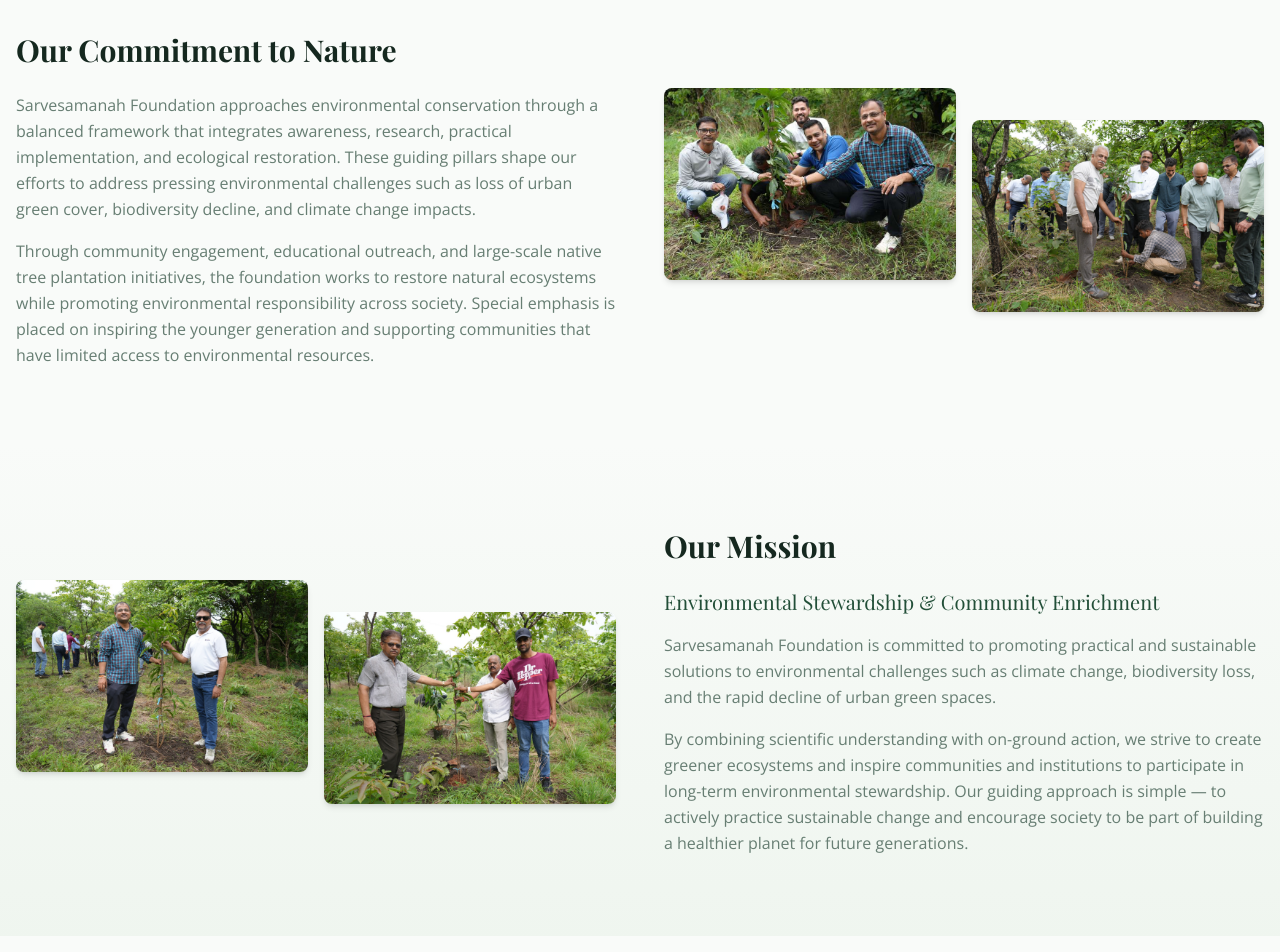
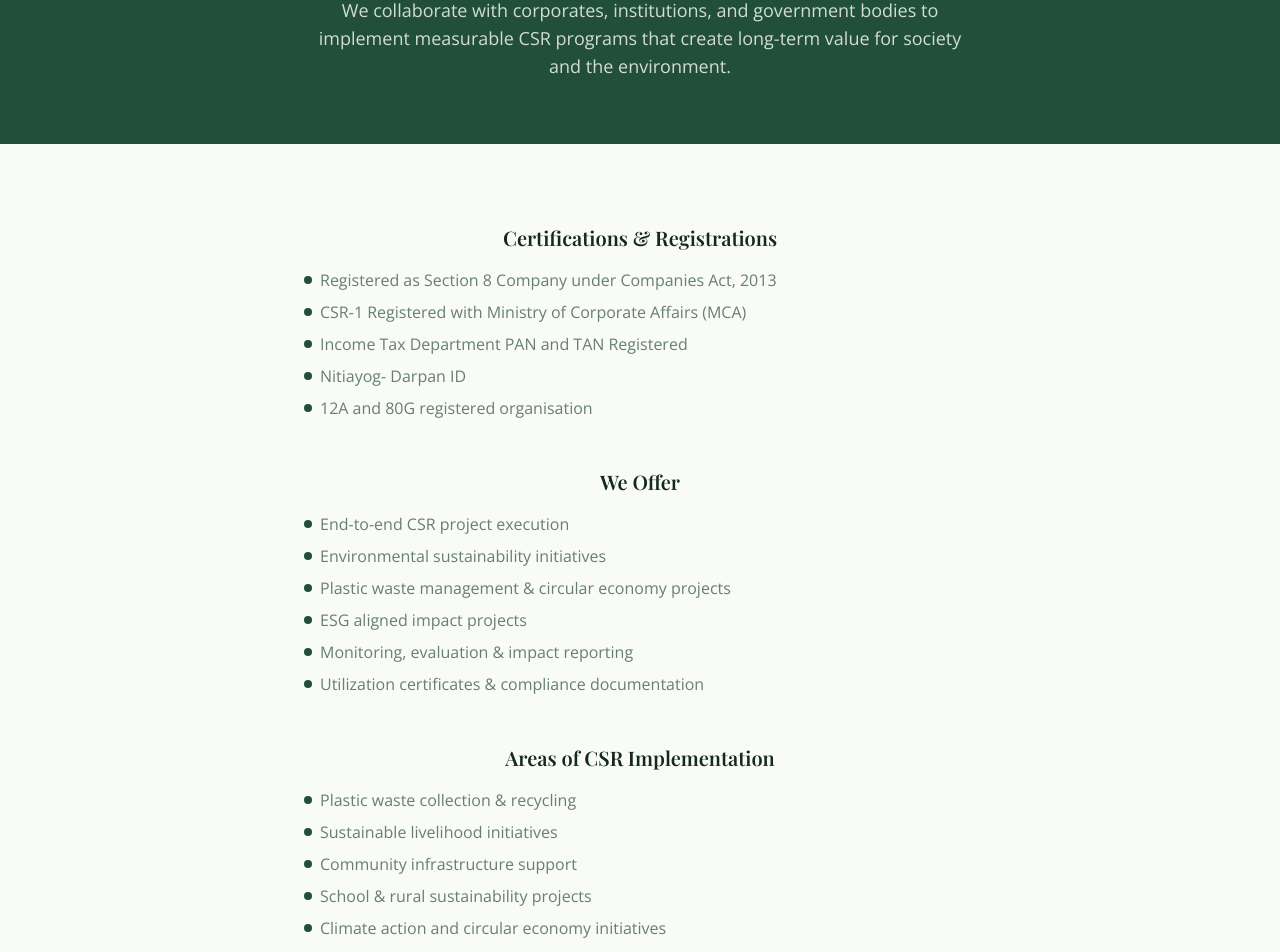
Before and after one commit to sujayjirapure/ngo2, a React (Vite) app: page /about in a window 1280 px wide. Shown: the part 360-1312 px from the top of the page. Built offline with nearby package versions, Linux system fonts and the light colour scheme; the HTML template or start-up script is replaced by a standard one.

Commit message:
banner image update sujay 20/4

```diff
--- a/src/pages/AboutPage.jsx
+++ b/src/pages/AboutPage.jsx
@@ -1,8 +1,115 @@
-import about1 from "@/assets/about-1.jpg";
-import about2 from "@/assets/gallery/ngog5.jpeg";
-import mission1 from "@/assets/gallery/ngog14.jpeg";
-import mission2 from "@/assets/gallery/ngog3.jpeg";
-import taljai2 from "@/assets/taljai-2.jpg";
+// import about1 from "@/assets/about-1.jpg";
+// import about2 from "@/assets/gallery/ngog5.jpeg";
+// import mission1 from "@/assets/gallery/ngog14.jpeg";
+// import mission2 from "@/assets/gallery/ngog3.jpeg";
+// import taljai2 from "@/assets/taljai-2.jpg";
+
+// function AboutPage() {
+//   return (
+//     <>
+//       {/* Page Header */}
+//       <section className="bg-primary pt-32 pb-16">
+//         <div className="container mx-auto px-4 text-center">
+//           <h1 className="font-heading text-4xl md:text-5xl font-bold text-primary-foreground mb-4">
+//             About Sarvesamanah Foundation
+//           </h1>
+//           <p className="text-primary-foreground/80 font-body text-lg max-w-2xl mx-auto">
+//             Our commitment to nature, environmental conservation, and sustainable development in Pune, India
+//           </p>
+//         </div>
+//       </section>
+
+//       {/* About Section */}
+//       <section className="py-20 bg-background">
+//         <div className="container mx-auto px-4">
+//           <div className="grid grid-cols-1 md:grid-cols-2 gap-12 items-center">
+//             <div>
+//               <h2 className="font-heading text-3xl font-bold text-foreground mb-6">
+//                 Our Commitment to Nature
+//               </h2>
+//               <p className="font-body text-muted-foreground leading-relaxed mb-4">
+//                 Sarvesamanah Foundation approaches environmental conservation through a balanced
+//                 framework that integrates awareness, research, practical implementation, and
+//                 ecological restoration. These guiding pillars shape our efforts to address pressing
+//                 environmental challenges such as loss of urban green cover, biodiversity decline,
+//                 and climate change impacts.
+//               </p>
+//               <p className="font-body text-muted-foreground leading-relaxed">
+//                 Through community engagement, educational outreach, and large-scale native tree
+//                 plantation initiatives, the foundation works to restore natural ecosystems while
+//                 promoting environmental responsibility across society. Special emphasis is placed
+//                 on inspiring the younger generation and supporting communities that have limited
+//                 access to environmental resources.
+//               </p>
+//             </div>
+//             <div className="grid grid-cols-2 gap-4">
+//               <img src={taljai2} alt="Environmental conservation work by Sarvesamanah Foundation" className="rounded-lg shadow-md w-full h-48 object-cover" loading="lazy" />
+//               <img src={mission1} alt="Tree plantation initiative in Pune" className="rounded-lg shadow-md w-full h-48 object-cover mt-8" loading="lazy" />
+//             </div>
+//           </div>
+//         </div>
+//       </section>
+
+//       {/* Mission Section */}
+//       <section className="section-gradient py-20">
+//         <div className="container mx-auto px-4">
+//           <div className="grid grid-cols-1 md:grid-cols-2 gap-12 items-center">
+//             <div className="grid grid-cols-2 gap-4 order-2 md:order-1">
+//               <img src={mission2} alt="Mission of Sarvesamanah Foundation - environmental stewardship" className="rounded-lg shadow-md w-full h-48 object-cover" loading="lazy" />
+//               <img src={about2} alt="Community enrichment through tree planting" className="rounded-lg shadow-md w-full h-48 object-cover mt-8" loading="lazy" />
+//             </div>
+//             <div className="order-1 md:order-2">
+//               <h2 className="font-heading text-3xl font-bold text-foreground mb-6">
+//                 Our Mission
+//               </h2>
+//               <h3 className="font-heading text-xl text-primary mb-4">
+//                 Environmental Stewardship & Community Enrichment
+//               </h3>
+//               <p className="font-body text-muted-foreground leading-relaxed mb-4">
+//                 Sarvesamanah Foundation is committed to promoting practical and sustainable
+//                 solutions to environmental challenges such as climate change, biodiversity loss,
+//                 and the rapid decline of urban green spaces.
+//               </p>
+//               <p className="font-body text-muted-foreground leading-relaxed">
+//                 By combining scientific understanding with on-ground action, we strive to create
+//                 greener ecosystems and inspire communities and institutions to participate in
+//                 long-term environmental stewardship. Our guiding approach is simple — to actively
+//                 practice sustainable change and encourage society to be part of building a
+//                 healthier planet for future generations.
+//               </p>
+//             </div>
+//           </div>
+//         </div>
+//       </section>
+
+//       {/* Values Section */}
+//       <section className="py-20 bg-background">
+//         <div className="container mx-auto px-4">
+//           <h2 className="font-heading text-3xl font-bold text-foreground text-center mb-12">
+//             Our Core Values
+//           </h2>
+//           <div className="grid grid-cols-1 sm:grid-cols-2 lg:grid-cols-4 gap-6">
+//             {[
+//               { icon: "🌱", title: "Awareness", desc: "Raising environmental consciousness in communities and institutions" },
+//               { icon: "🔬", title: "Research", desc: "Scientific approach to understanding ecological challenges" },
+//               { icon: "🌳", title: "Implementation", desc: "Large-scale native tree plantation and restoration" },
+//               { icon: "♻️", title: "Sustainability", desc: "Long-term ecological balance and responsible practices" },
+//             ].map((value) => (
+//               <div key={value.title} className="bg-card rounded-xl p-6 shadow-md text-center hover:shadow-lg transition-shadow">
+//                 <span className="text-4xl mb-4 block">{value.icon}</span>
+//                 <h3 className="font-heading text-lg font-bold text-card-foreground mb-2">{value.title}</h3>
+//                 <p className="font-body text-muted-foreground text-sm">{value.desc}</p>
+//               </div>
+//             ))}
+//           </div>
+//         </div>
+//       </section>
+//     </>
+//   );
+// }
+
+// export default AboutPage;import about1 from "@/assets/about-1.jpg";
+
 
 function AboutPage() {
   return (
@@ -14,71 +121,111 @@ function AboutPage() {
             About Sarvesamanah Foundation
           </h1>
           <p className="text-primary-foreground/80 font-body text-lg max-w-2xl mx-auto">
-            Our commitment to nature, environmental conservation, and sustainable development in Pune, India
+           Sarvesamanah is a Section 8 not-for-profit organization committed to driving sustainable development,
+            environmental responsibility, and community empowerment. Our initiatives focus on environmental conservation,
+            circular economy solutions, social impact projects and plastic waste management aligned with national sustainability goals.
+          </p>
+          <br></br>
+          <p className="text-primary-foreground/80 font-body text-lg max-w-2xl mx-auto">
+           We collaborate with corporates, institutions, and government bodies to implement measurable CSR programs
+            that create long-term value for society and the environment.
           </p>
         </div>
       </section>
 
       {/* About Section */}
       <section className="py-20 bg-background">
-        <div className="container mx-auto px-4">
-          <div className="grid grid-cols-1 md:grid-cols-2 gap-12 items-center">
-            <div>
-              <h2 className="font-heading text-3xl font-bold text-foreground mb-6">
-                Our Commitment to Nature
-              </h2>
-              <p className="font-body text-muted-foreground leading-relaxed mb-4">
-                Sarvesamanah Foundation approaches environmental conservation through a balanced
-                framework that integrates awareness, research, practical implementation, and
-                ecological restoration. These guiding pillars shape our efforts to address pressing
-                environmental challenges such as loss of urban green cover, biodiversity decline,
-                and climate change impacts.
-              </p>
-              <p className="font-body text-muted-foreground leading-relaxed">
-                Through community engagement, educational outreach, and large-scale native tree
-                plantation initiatives, the foundation works to restore natural ecosystems while
-                promoting environmental responsibility across society. Special emphasis is placed
-                on inspiring the younger generation and supporting communities that have limited
-                access to environmental resources.
-              </p>
-            </div>
-            <div className="grid grid-cols-2 gap-4">
-              <img src={taljai2} alt="Environmental conservation work by Sarvesamanah Foundation" className="rounded-lg shadow-md w-full h-48 object-cover" loading="lazy" />
-              <img src={mission1} alt="Tree plantation initiative in Pune" className="rounded-lg shadow-md w-full h-48 object-cover mt-8" loading="lazy" />
-            </div>
+        <div className="container mx-auto px-4 max-w-4xl">
+
+          {/* <h2 className="font-heading text-3xl font-bold text-foreground mb-6 text-center">
+            About Sarvesamanah
+          </h2>
+
+          <p className="font-body text-muted-foreground leading-relaxed mb-6 text-center">
+            Sarvesamanah is a Section 8 not-for-profit organization committed to driving sustainable development,
+            environmental responsibility, and community empowerment. Our initiatives focus on environmental conservation,
+            circular economy solutions, social impact projects and plastic waste management aligned with national sustainability goals.
+          </p>
+
+          <p className="font-body text-muted-foreground leading-relaxed mb-10 text-center">
+
+          </p> */}
+
+          {/* Certifications */}
+          <div className="mb-12">
+            <h3 className="font-heading text-xl font-semibold text-foreground mb-4 text-center">
+              Certifications & Registrations
+            </h3>
+            <ul className="space-y-2 text-muted-foreground max-w-2xl mx-auto">
+              {[
+                "Registered as Section 8 Company under Companies Act, 2013",
+                "CSR-1 Registered with Ministry of Corporate Affairs (MCA)",
+                "Income Tax Department PAN and TAN Registered",
+                "Nitiayog- Darpan ID",
+                "12A and 80G registered organisation",
+              ].map((item, i) => (
+                <li key={i} className="flex items-start gap-2">
+                  <span className="w-2 h-2 mt-2 rounded-full bg-primary shrink-0" />
+                  {item}
+                </li>
+              ))}
+            </ul>
           </div>
-        </div>
-      </section>
 
-      {/* Mission Section */}
-      <section className="section-gradient py-20">
-        <div className="container mx-auto px-4">
-          <div className="grid grid-cols-1 md:grid-cols-2 gap-12 items-center">
-            <div className="grid grid-cols-2 gap-4 order-2 md:order-1">
-              <img src={mission2} alt="Mission of Sarvesamanah Foundation - environmental stewardship" className="rounded-lg shadow-md w-full h-48 object-cover" loading="lazy" />
-              <img src={about2} alt="Community enrichment through tree planting" className="rounded-lg shadow-md w-full h-48 object-cover mt-8" loading="lazy" />
-            </div>
-            <div className="order-1 md:order-2">
-              <h2 className="font-heading text-3xl font-bold text-foreground mb-6">
-                Our Mission
-              </h2>
-              <h3 className="font-heading text-xl text-primary mb-4">
-                Environmental Stewardship & Community Enrichment
-              </h3>
-              <p className="font-body text-muted-foreground leading-relaxed mb-4">
-                Sarvesamanah Foundation is committed to promoting practical and sustainable
-                solutions to environmental challenges such as climate change, biodiversity loss,
-                and the rapid decline of urban green spaces.
-              </p>
-              <p className="font-body text-muted-foreground leading-relaxed">
-                By combining scientific understanding with on-ground action, we strive to create
-                greener ecosystems and inspire communities and institutions to participate in
-                long-term environmental stewardship. Our guiding approach is simple — to actively
-                practice sustainable change and encourage society to be part of building a
-                healthier planet for future generations.
-              </p>
-            </div>
+          {/* Services */}
+          <div className="mb-12">
+            <h3 className="font-heading text-xl font-semibold text-foreground mb-4 text-center">
+              We Offer
+            </h3>
+            <ul className="space-y-2 text-muted-foreground max-w-2xl mx-auto">
+              {[
+                "End-to-end CSR project execution",
+                "Environmental sustainability initiatives",
+                "Plastic waste management & circular economy projects",
+                "ESG aligned impact projects",
+                "Monitoring, evaluation & impact reporting",
+                "Utilization certificates & compliance documentation",
+              ].map((item, i) => (
+                <li key={i} className="flex items-start gap-2">
+                  <span className="w-2 h-2 mt-2 rounded-full bg-primary shrink-0" />
+                  {item}
+                </li>
+              ))}
+            </ul>
           </div>
+
+          {/* CSR Areas */}
+          <div className="mb-12">
+            <h3 className="font-heading text-xl font-semibold text-foreground mb-4 text-center">
+              Areas of CSR Implementation
+            </h3>
+            <ul className="space-y-2 text-muted-foreground max-w-2xl mx-auto">
+              {[
+                "Plastic waste collection & recycling",
+                "Sustainable livelihood initiatives",
+                "Community infrastructure support",
+                "School & rural sustainability projects",
+                "Climate action and circular economy initiatives",
+              ].map((item, i) => (
+                <li key={i} className="flex items-start gap-2">
+                  <span className="w-2 h-2 mt-2 rounded-full bg-primary shrink-0" />
+                  {item}
+                </li>
+              ))}
+            </ul>
+          </div>
+
+          {/* CSR Partnership */}
+          <div className="text-center">
+            <h3 className="font-heading text-xl font-semibold text-foreground mb-4">
+              CSR Partnership
+            </h3>
+            <p className="font-body text-muted-foreground leading-relaxed max-w-2xl mx-auto">
+              We invite corporates to partner with Sarvesamanah for meaningful CSR initiatives that create measurable
+              social and environmental impact. Contact us for CSR collaboration and project proposals.
+            </p>
+          </div>
+
         </div>
       </section>
 
```
Also changed, not shown: src/pages/ProjectsPage.jsx (+17 -15 lines), src/assets/sujay2.png (added).
